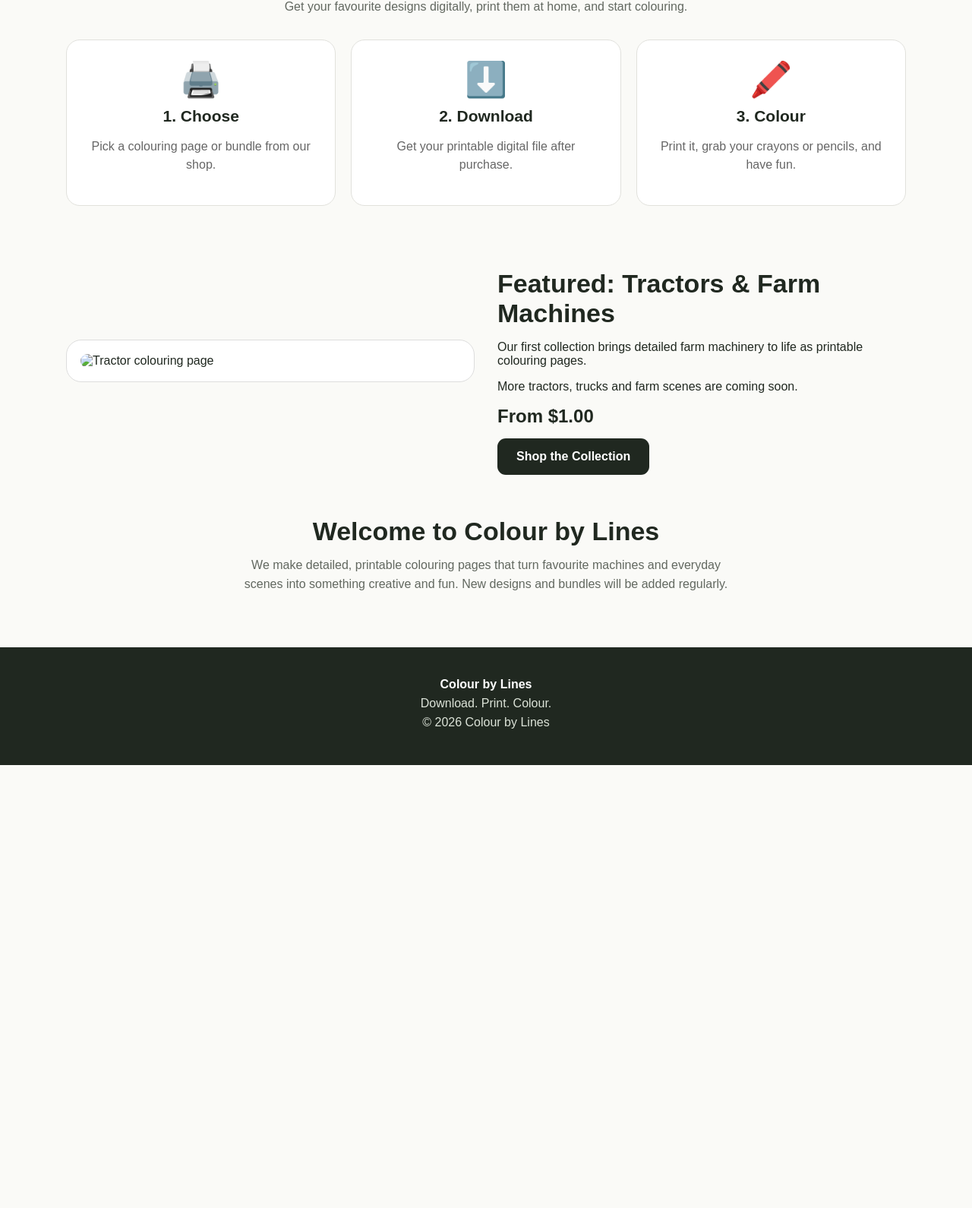
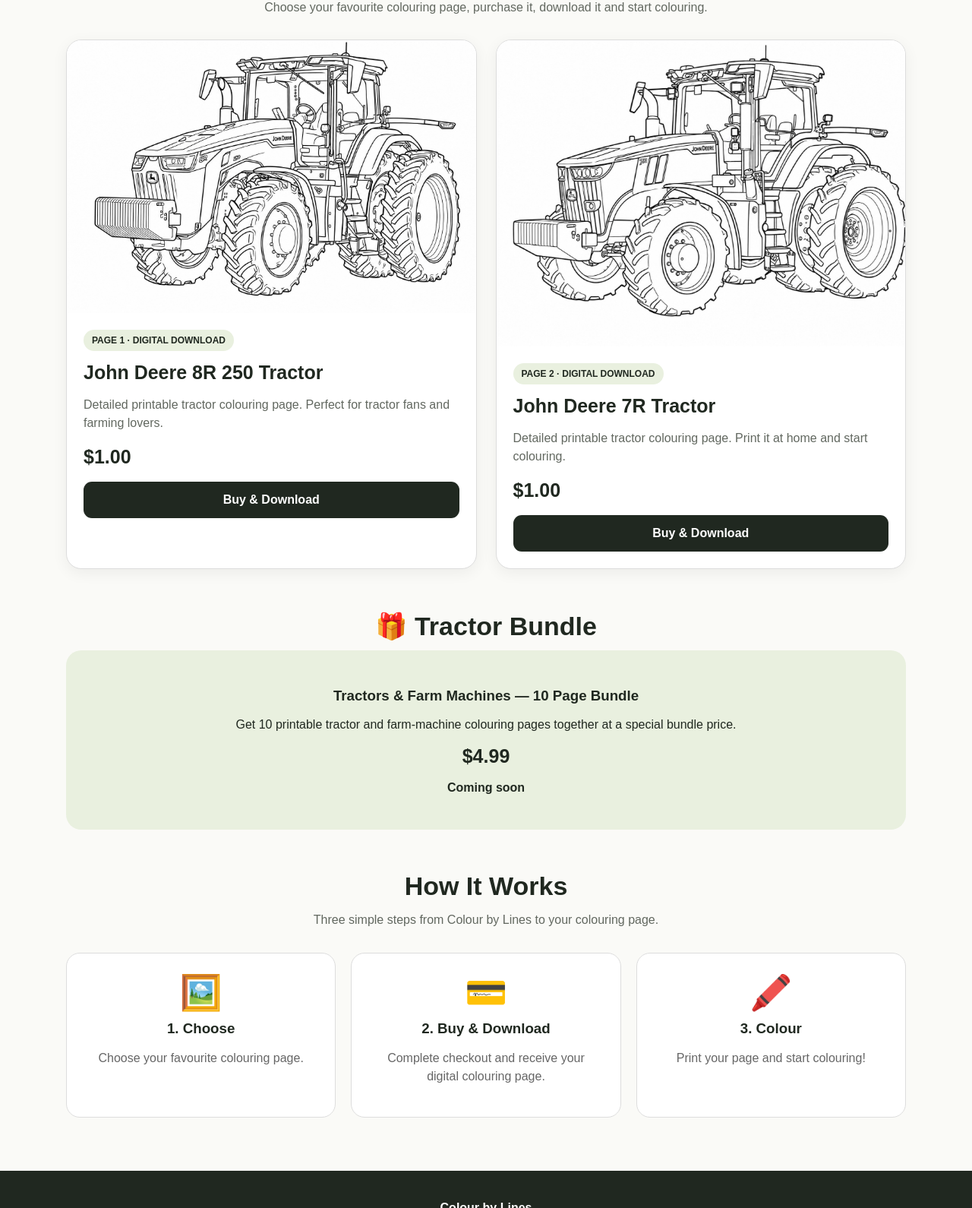
Before and after one commit to koenjeremy83-png/colour-by-lines, a website: page index.html in a window 1280 px wide. Shown: the part 642-2232 px from the top of the page at 76% size. Before the commit the page ends 1649 px from the top, so only its background shows below. Drawn offline with Linux system fonts and the light colour scheme.

Commit message:
Update index.html

```diff
--- a/index.html
+++ b/index.html
@@ -4,99 +4,504 @@
 <meta charset="UTF-8">
 <meta name="viewport" content="width=device-width, initial-scale=1.0">
 <title>Colour by Lines | Download. Print. Colour.</title>
+
 <style>
 *{box-sizing:border-box}
-body{margin:0;font-family:Arial,Helvetica,sans-serif;color:#202820;background:#fafaf7}
-header{background:#fff;border-bottom:1px solid #e4e4df}
-.nav{max-width:1150px;margin:auto;padding:18px 22px;display:flex;align-items:center;justify-content:space-between}
-.logo{font-size:30px;font-weight:800;letter-spacing:-1.2px}.logo span{font-weight:400}
-nav a{margin-left:24px;text-decoration:none;color:#202820;font-weight:700}
-.hero{max-width:1150px;margin:28px auto;padding:75px 28px;border-radius:28px;background:#e9f0df;text-align:center}
-.hero h1{font-size:clamp(42px,7vw,76px);margin:0 0 12px;letter-spacing:-2px}
-.hero h1 span{font-weight:400}
-.hero .tag{font-size:24px;font-weight:700;margin:0 0 12px}
-.hero p{font-size:18px;line-height:1.6;max-width:650px;margin:0 auto 28px;color:#4b554a}
-.btn{display:inline-block;background:#202820;color:#fff;text-decoration:none;padding:15px 25px;border-radius:11px;font-weight:800}
-section{max-width:1150px;margin:55px auto;padding:0 22px}
-h2{text-align:center;font-size:34px;margin-bottom:12px}
-.intro{text-align:center;color:#626860;max-width:650px;margin:0 auto 30px;line-height:1.6}
-.cards{display:grid;grid-template-columns:repeat(3,1fr);gap:20px}
-.card{background:#fff;border:1px solid #e1e1dc;border-radius:18px;padding:25px;text-align:center}
-.icon{font-size:45px;margin-bottom:10px}
-.card h3{margin:8px 0;font-size:21px}
-.card p{color:#666;line-height:1.5}
-.feature{display:grid;grid-template-columns:1fr 1fr;gap:30px;align-items:center}
-.feature-box{background:#fff;border:1px solid #ddd;border-radius:20px;padding:18px}
-.feature-box img{width:100%;display:block;border-radius:12px}
-.feature-text h2{text-align:left}
-.price{font-size:24px;font-weight:800;margin:15px 0}
-footer{background:#202820;color:#fff;text-align:center;padding:40px 22px;margin-top:70px}
-footer p{margin:7px 0;color:#dce3d8}
+
+body{
+  margin:0;
+  font-family:Arial,Helvetica,sans-serif;
+  color:#202820;
+  background:#fafaf7;
+}
+
+header{
+  background:#fff;
+  border-bottom:1px solid #e4e4df;
+}
+
+.nav{
+  max-width:1150px;
+  margin:auto;
+  padding:18px 22px;
+  display:flex;
+  align-items:center;
+  justify-content:space-between;
+}
+
+.logo{
+  font-size:30px;
+  font-weight:800;
+}
+
+.logo span{
+  font-weight:400;
+}
+
+nav a{
+  margin-left:24px;
+  text-decoration:none;
+  color:#202820;
+  font-weight:700;
+}
+
+.hero{
+  max-width:1150px;
+  margin:28px auto;
+  padding:70px 25px;
+  border-radius:28px;
+  background:#e9f0df;
+  text-align:center;
+}
+
+.hero h1{
+  font-size:clamp(42px,7vw,76px);
+  margin:0 0 12px;
+}
+
+.hero h1 span{
+  font-weight:400;
+}
+
+.hero .tag{
+  font-size:24px;
+  font-weight:700;
+}
+
+.hero p{
+  max-width:650px;
+  margin:0 auto 28px;
+  line-height:1.6;
+  color:#4b554a;
+}
+
+.btn,
+.buy{
+  display:inline-block;
+  background:#202820;
+  color:white;
+  padding:15px 25px;
+  border-radius:11px;
+  font-weight:800;
+  border:0;
+  cursor:pointer;
+  text-decoration:none;
+  font-size:16px;
+}
+
+section{
+  max-width:1150px;
+  margin:55px auto;
+  padding:0 22px;
+}
+
+h2{
+  text-align:center;
+  font-size:34px;
+  margin-bottom:12px;
+}
+
+.intro{
+  text-align:center;
+  color:#626860;
+  max-width:650px;
+  margin:0 auto 30px;
+  line-height:1.6;
+}
+
+.products{
+  display:grid;
+  grid-template-columns:repeat(2,1fr);
+  gap:25px;
+}
+
+.product{
+  background:white;
+  border:1px solid #ddd;
+  border-radius:20px;
+  overflow:hidden;
+  box-shadow:0 5px 20px rgba(0,0,0,.06);
+}
+
+.product img{
+  width:100%;
+  display:block;
+}
+
+.product-info{
+  padding:22px;
+}
+
+.badge{
+  display:inline-block;
+  background:#e9f0df;
+  padding:7px 11px;
+  border-radius:20px;
+  font-size:12px;
+  font-weight:800;
+}
+
+.product h3{
+  font-size:25px;
+  margin:14px 0 8px;
+}
+
+.product p{
+  color:#626860;
+  line-height:1.5;
+}
+
+.price{
+  font-size:25px;
+  font-weight:800;
+  margin:18px 0;
+}
+
+.buy{
+  width:100%;
+}
+
+.buy:hover{
+  opacity:.9;
+}
+
+.steps{
+  display:grid;
+  grid-template-columns:repeat(3,1fr);
+  gap:20px;
+}
+
+.step{
+  background:white;
+  border:1px solid #ddd;
+  border-radius:18px;
+  padding:25px;
+  text-align:center;
+}
+
+.step-icon{
+  font-size:45px;
+}
+
+.step h3{
+  margin:10px 0;
+}
+
+.step p{
+  color:#666;
+  line-height:1.5;
+}
+
+.bundle{
+  background:#e9f0df;
+  border-radius:20px;
+  padding:30px;
+  text-align:center;
+}
+
+footer{
+  background:#202820;
+  color:white;
+  text-align:center;
+  padding:40px 22px;
+  margin-top:70px;
+}
+
+footer p{
+  color:#dce3d8;
+}
+
 @media(max-width:750px){
- nav{display:none}.hero{margin:15px 12px;padding:55px 20px}
- .cards,.feature{grid-template-columns:1fr}
- section{margin:40px auto}
- .feature-text h2{text-align:center}
+  nav{display:none}
+
+  .hero{
+    margin:15px 12px;
+    padding:50px 20px;
+  }
+
+  .products,
+  .steps{
+    grid-template-columns:1fr;
+  }
 }
 </style>
 </head>
+
 <body>
 
 <header>
 <div class="nav">
-<div class="logo">Colour <span>by</span> Lines</div>
+
+<div class="logo">
+Colour <span>by</span> Lines
+</div>
+
 <nav>
 <a href="#shop">Shop</a>
 <a href="#how">How It Works</a>
-<a href="#about">About</a>
+<a href="#bundles">Bundles</a>
 </nav>
+
 </div>
 </header>
 
 <main>
+
 <section class="hero">
-<h1>Colour <span>by</span> Lines</h1>
-<p class="tag">Download. Print. Colour.</p>
-<p>Fun printable colouring pages for kids, families and anyone who loves tractors, trucks, farming, animals and machines.</p>
-<a class="btn" href="#shop">Explore Colouring Pages</a>
+
+<h1>
+Colour <span>by</span> Lines
+</h1>
+
+<p class="tag">
+Download. Print. Colour.
+</p>
+
+<p>
+Fun printable colouring pages for kids, families and anyone who loves tractors, trucks, farming, animals and machines.
+</p>
+
+<a class="btn" href="#shop">
+Shop Colouring Pages
+</a>
+
 </section>
 
-<section id="how">
-<h2>Colouring Made Easy</h2>
-<p class="intro">Get your favourite designs digitally, print them at home, and start colouring.</p>
-<div class="cards">
-<div class="card"><div class="icon">🖨️</div><h3>1. Choose</h3><p>Pick a colouring page or bundle from our shop.</p></div>
-<div class="card"><div class="icon">⬇️</div><h3>2. Download</h3><p>Get your printable digital file after purchase.</p></div>
-<div class="card"><div class="icon">🖍️</div><h3>3. Colour</h3><p>Print it, grab your crayons or pencils, and have fun.</p></div>
+
+<section id="shop">
+
+<h2>
+🚜 Tractors & Farm Machines
+</h2>
+
+<p class="intro">
+Choose your favourite colouring page, purchase it, download it and start colouring.
+</p>
+
+
+<div class="products">
+
+
+<!-- PAGE 1 -->
+
+<div class="product">
+
+<img
+src="page-1.png"
+alt="John Deere 8R 250 tractor colouring page"
+>
+
+<div class="product-info">
+
+<span class="badge">
+PAGE 1 · DIGITAL DOWNLOAD
+</span>
+
+<h3>
+John Deere 8R 250 Tractor
+</h3>
+
+<p>
+Detailed printable tractor colouring page.
+Perfect for tractor fans and farming lovers.
+</p>
+
+<div class="price">
+$1.00
 </div>
+
+<button
+class="buy"
+onclick="buyProduct('page1', this)"
+>
+Buy & Download
+</button>
+
+</div>
+
+</div>
+
+
+<!-- PAGE 2 -->
+
+<div class="product">
+
+<img
+src="page-2.png"
+alt="John Deere 7R tractor colouring page"
+>
+
+<div class="product-info">
+
+<span class="badge">
+PAGE 2 · DIGITAL DOWNLOAD
+</span>
+
+<h3>
+John Deere 7R Tractor
+</h3>
+
+<p>
+Detailed printable tractor colouring page.
+Print it at home and start colouring.
+</p>
+
+<div class="price">
+$1.00
+</div>
+
+<button
+class="buy"
+onclick="buyProduct('page2', this)"
+>
+Buy & Download
+</button>
+
+</div>
+
+</div>
+
+</div>
+
 </section>
 
-<section id="shop">
-<div class="feature">
-<div class="feature-box">
-<img src="page1.png" alt="Tractor colouring page">
+
+<section id="bundles">
+
+<h2>
+🎁 Tractor Bundle
+</h2>
+
+<div class="bundle">
+
+<h3>
+Tractors & Farm Machines — 10 Page Bundle
+</h3>
+
+<p>
+Get 10 printable tractor and farm-machine colouring pages together at a special bundle price.
+</p>
+
+<div class="price">
+$4.99
 </div>
-<div class="feature-text">
-<h2>Featured: Tractors & Farm Machines</h2>
-<p>Our first collection brings detailed farm machinery to life as printable colouring pages.</p>
-<p>More tractors, trucks and farm scenes are coming soon.</p>
-<div class="price">From $1.00</div>
-<a class="btn" href="#shop">Shop the Collection</a>
+
+<p>
+<strong>Coming soon</strong>
+</p>
+
 </div>
-</div>
+
 </section>
 
-<section id="about">
-<h2>Welcome to Colour by Lines</h2>
-<p class="intro">We make detailed, printable colouring pages that turn favourite machines and everyday scenes into something creative and fun. New designs and bundles will be added regularly.</p>
+
+<section id="how">
+
+<h2>
+How It Works
+</h2>
+
+<p class="intro">
+Three simple steps from Colour by Lines to your colouring page.
+</p>
+
+<div class="steps">
+
+<div class="step">
+<div class="step-icon">🖼️</div>
+<h3>1. Choose</h3>
+<p>
+Choose your favourite colouring page.
+</p>
+</div>
+
+<div class="step">
+<div class="step-icon">💳</div>
+<h3>2. Buy & Download</h3>
+<p>
+Complete checkout and receive your digital colouring page.
+</p>
+</div>
+
+<div class="step">
+<div class="step-icon">🖍️</div>
+<h3>3. Colour</h3>
+<p>
+Print your page and start colouring!
+</p>
+</div>
+
+</div>
+
 </section>
+
 </main>
 
+
 <footer>
+
 <strong>Colour by Lines</strong>
-<p>Download. Print. Colour.</p>
-<p>© 2026 Colour by Lines</p>
+
+<p>
+Download. Print. Colour.
+</p>
+
+<p>
+© 2026 Colour by Lines
+</p>
+
 </footer>
+
+
+<script>
+
+async function buyProduct(product, button){
+
+button.disabled=true;
+
+button.textContent="Opening checkout...";
+
+try{
+
+const response=await fetch(
+"/api/create-order",
+{
+method:"POST",
+headers:{
+"Content-Type":"application/json"
+},
+body:JSON.stringify({
+product:product
+})
+}
+);
+
+const data=await response.json();
+
+if(!response.ok){
+
+throw new Error(
+data.error ||
+"Checkout could not be started."
+);
+
+}
+
+window.location.href=data.approvalUrl;
+
+}catch(error){
+
+alert(error.message);
+
+button.disabled=false;
+
+button.textContent="Buy & Download";
+
+}
+
+}
+
+</script>
 
 </body>
 </html>
```
